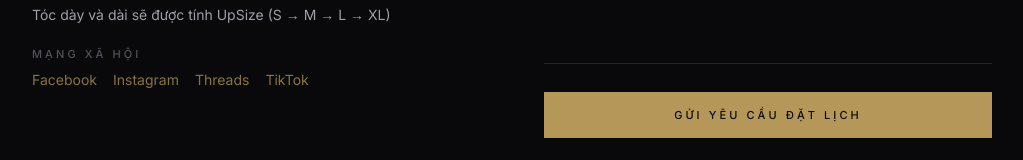
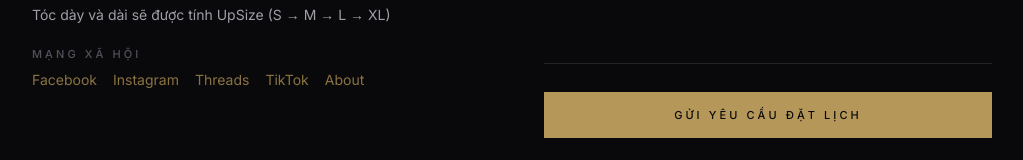
Before and after one commit to LLLVPN4423/Trang_Tran_Web, a React (Vite) app in the folder frontend/: page / in a window 1280 px wide. Shown: the part 6257-6417 px from the top of the page, without its empty margins (256-1279 px from the left). Built offline with nearby package versions, Linux system fonts and the light colour scheme; no server answers.

Commit message:
Add 'About' social link to BookingSection

```diff
--- a/frontend/src/modules/portfolio/sections/BookingSection.tsx
+++ b/frontend/src/modules/portfolio/sections/BookingSection.tsx
@@ -86,6 +86,7 @@ export function BookingSection() {
                 <SocialLink href={SOCIAL_LINKS.instagram} label="Instagram" />
                 <SocialLink href={SOCIAL_LINKS.threads} label="Threads" />
                 <SocialLink href={SOCIAL_LINKS.tiktok} label="TikTok" />
+                <SocialLink href={SOCIAL_LINKS.about} label="About" />
               </dd>
             </div>
           </dl>
```
